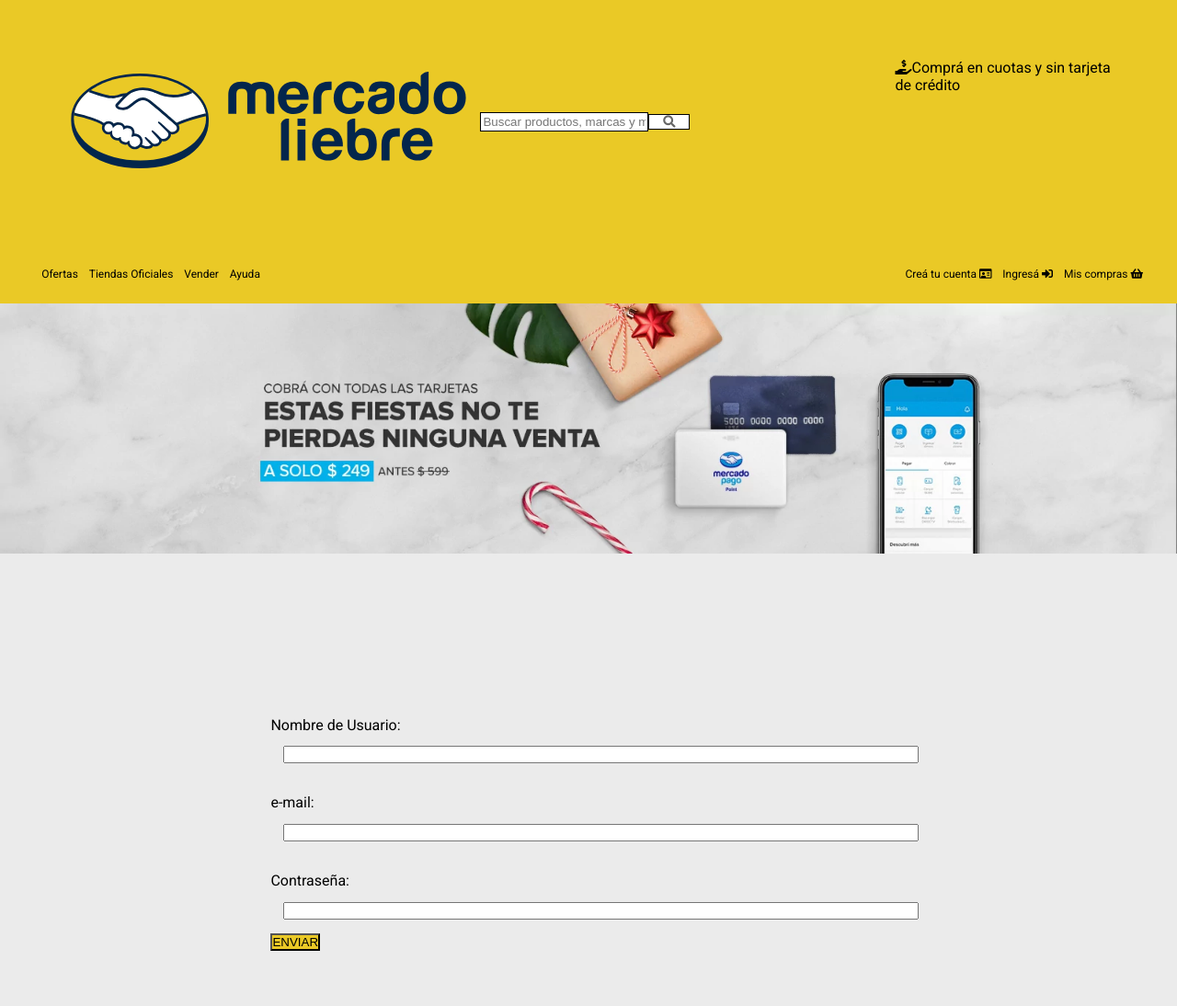
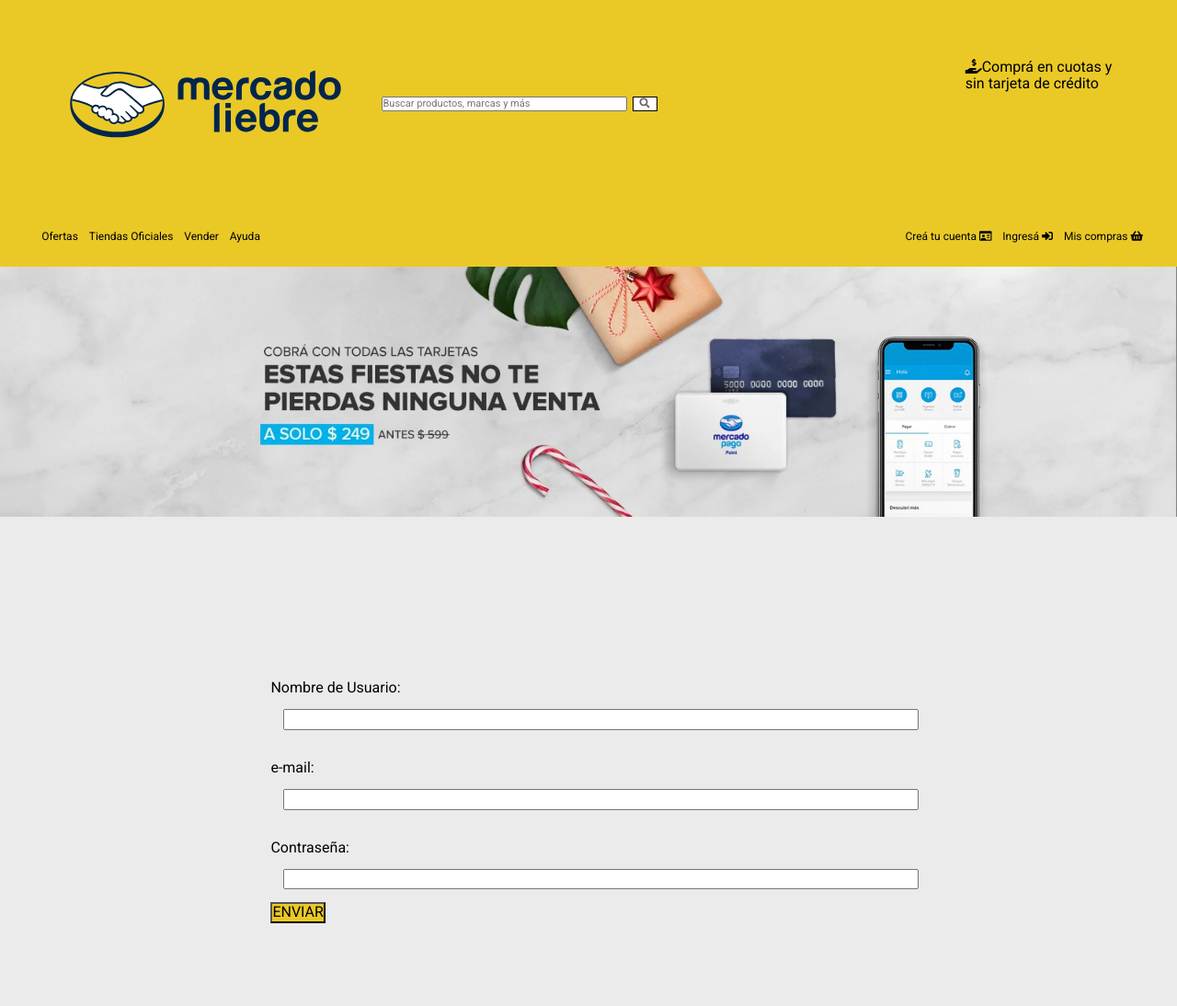
Before and after one commit to Daniel-Gualtiero/prueba-ML, a website: page views/login.html in a window 1280 px wide. Shown: the top 1094 px of the page at 92% size. Drawn offline with Linux system fonts and the light colour scheme; files that its build step writes are made by us from their sources; files whose address does not match are found by name.

Commit message:
ajustando search bar

```diff
--- a/public/css/styles.css
+++ b/public/css/styles.css
@@ -26,6 +26,7 @@
 }
 
 header div.top-header p{
+    display: flex;
     width: 100%;
     text-align: center;
     margin-top: 10px;
@@ -76,6 +77,16 @@
     border: 1px solid #000;
     color: #666;
     width: 10%;
+}
+
+.logo {
+    display: flex;
+    size: 20%;
+}
+
+.form {
+    display: flex;
+    size: 20%;
 }
 
 div.burger-menu{
--- a/views/login.html
+++ b/views/login.html
@@ -1,12 +1,16 @@
 <!DOCTYPE html>
 <html lang="es">
     <head>
-        <meta charset="UTF-8">
-        <title>Proyecto DG -  MercadoLiebre</title>
+        <meta charset="utf-8" />
+        <meta http-equiv="X-UA-Compatible" content="IE=edge">
         <meta name="viewport" content="width=device-width, initial-scale=1.0">
+        <link href="./css/normalize.css" rel="stylesheet">
+        <link href="./css/styles.css" rel="stylesheet">
+        <link href="https://cdnjs.cloudflare.com/ajax/libs/font-awesome/5.15.3/css/all.min.css"
+rel="stylesheet" />
+        <link rel="preconnect" href="https://fonts.gstatic.com">
         <link href="https://fonts.googleapis.com/css2?family=Roboto&display=swap" rel="stylesheet">
-        <link rel="stylesheet" href="https://cdnjs.cloudflare.com/ajax/libs/font-awesome/5.11.2/css/all.min.css">
-        <link rel="stylesheet" href="css/styles.css">
+        <title>Proyecto DG - Mercado Liebre</title>
     </head>
     <body>
         <header>
@@ -14,10 +18,12 @@
                 <div class="logo">
                     <img src="images/logo-mercado-liebre.svg" alt="Logo de MercadoLiebre">
                 </div>
+                <div class="barra-relleno">
                 <form class="form" action="#" method="GET">
-                    <input type="text" class="input" placeholder="Buscar productos, marcas y más">
+                    <input type="text" class="barra-relleno" placeholder="Buscar productos, marcas y más">
                     <button type="submit" class="submit"><i class="fa fa-search"></i></button>
                 </form>
+                </div>
                 <div><i class="fas fa-hand-holding-usd"></i>Comprá en cuotas y sin tarjeta de crédito</div>
             </div>
             <nav class="nav-ini">
```
Also changed, not shown: views/home.html (+3 -1 lines), views/register.html (+10 -5 lines).
